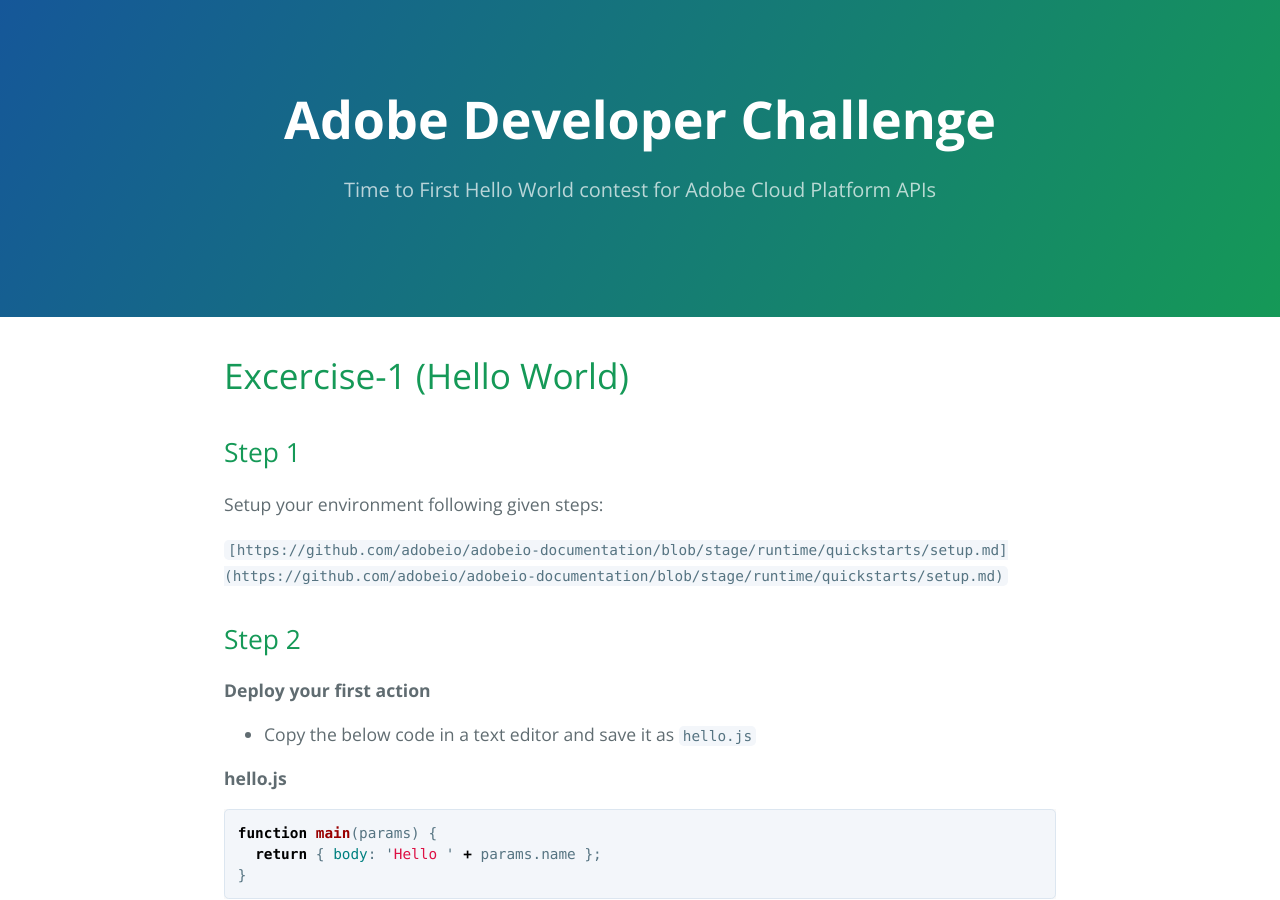
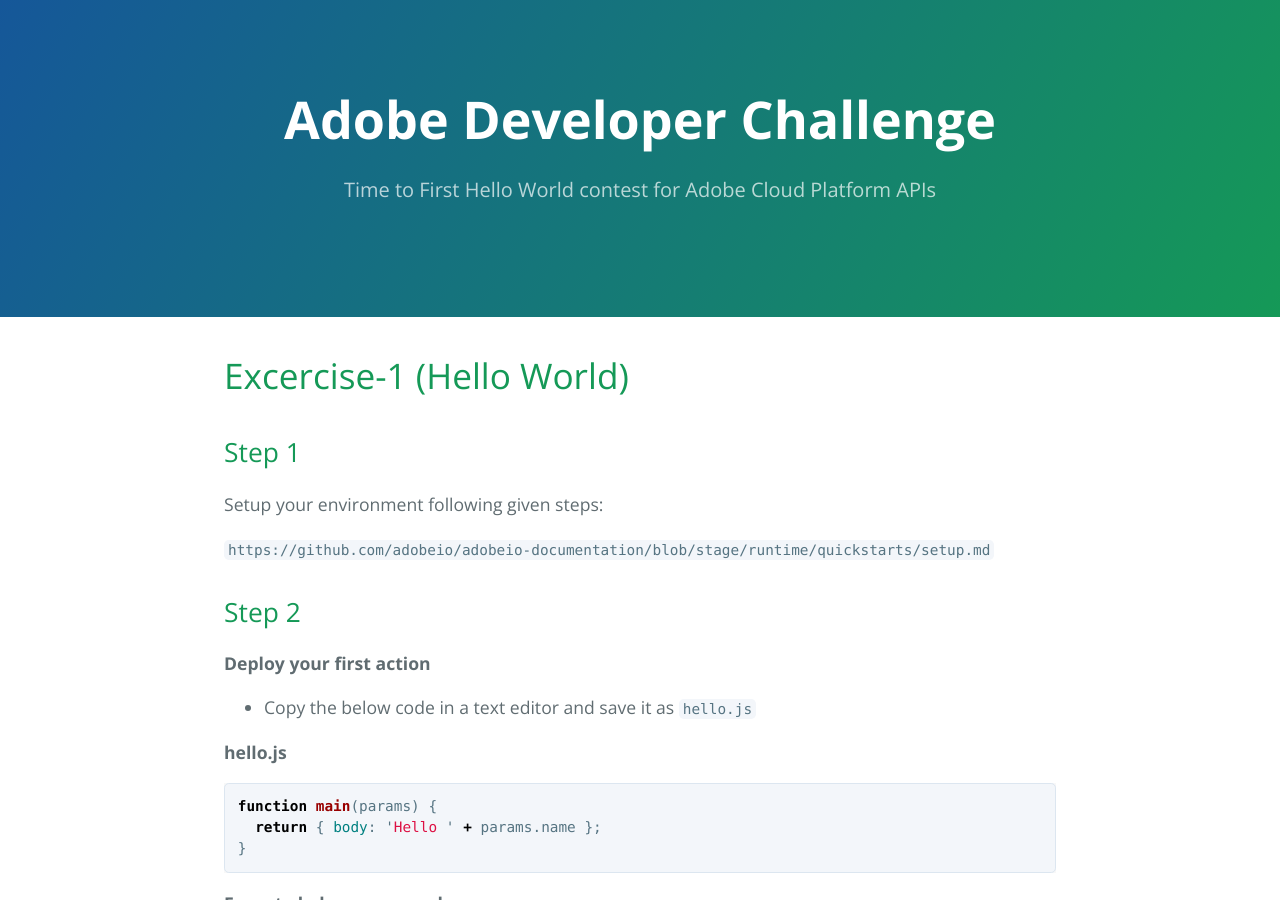
Before and after one commit to hirenoble/Marriott-Workshop, a Jekyll site: the page built from docs/index.md, in a window 1280 px wide and 900 px high. Built offline with Jekyll 4.4.1, drawn with Linux system fonts in a browser that asks for light colours; our own code applies the rules of GitHub Pages for plain Markdown files; part of the change alters nothing that is shown.

Commit message:
Update index.md

```diff
--- a/docs/index.md
+++ b/docs/index.md
@@ -6,7 +6,7 @@ layout: default
 ## Step 1
 Setup your environment following given steps:
 
-`[https://github.com/adobeio/adobeio-documentation/blob/stage/runtime/quickstarts/setup.md](https://github.com/adobeio/adobeio-documentation/blob/stage/runtime/quickstarts/setup.md)`
+`https://github.com/adobeio/adobeio-documentation/blob/stage/runtime/quickstarts/setup.md`
 
 ## Step 2
 **Deploy your first action**
```
